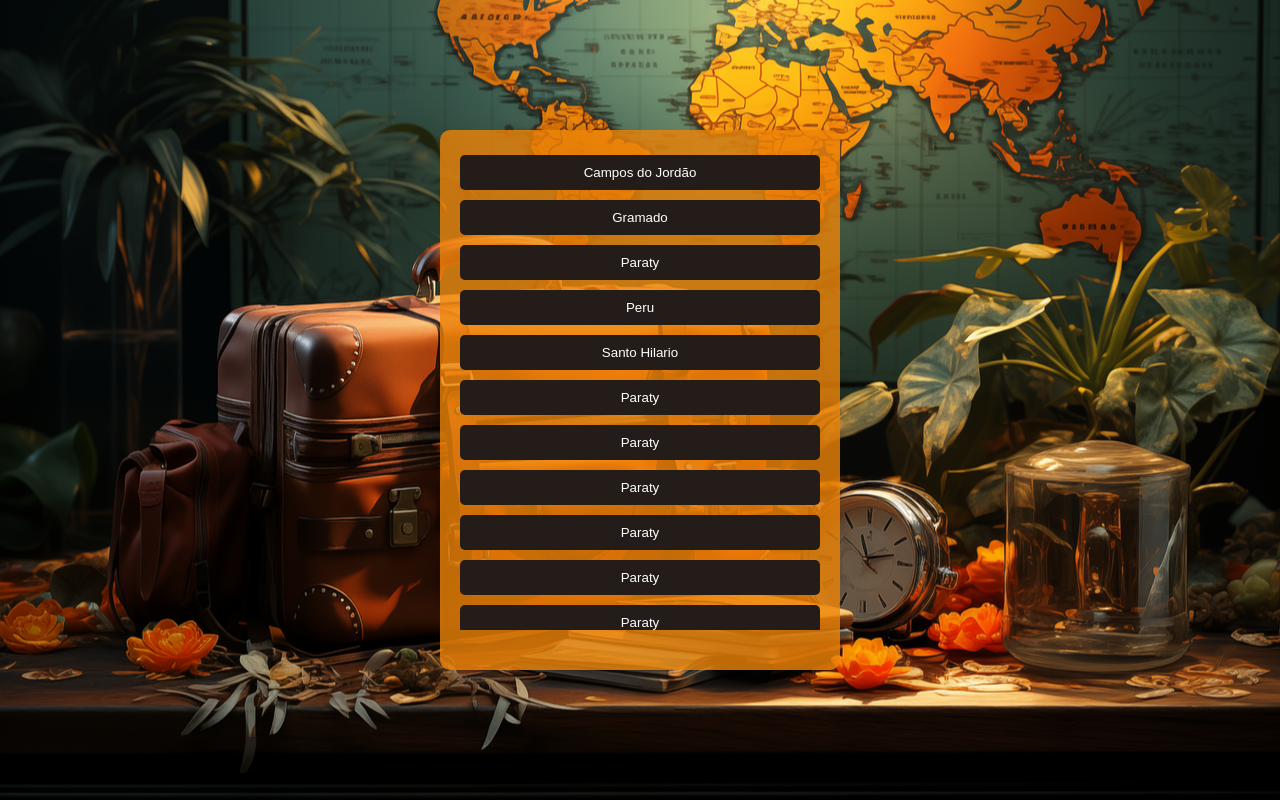
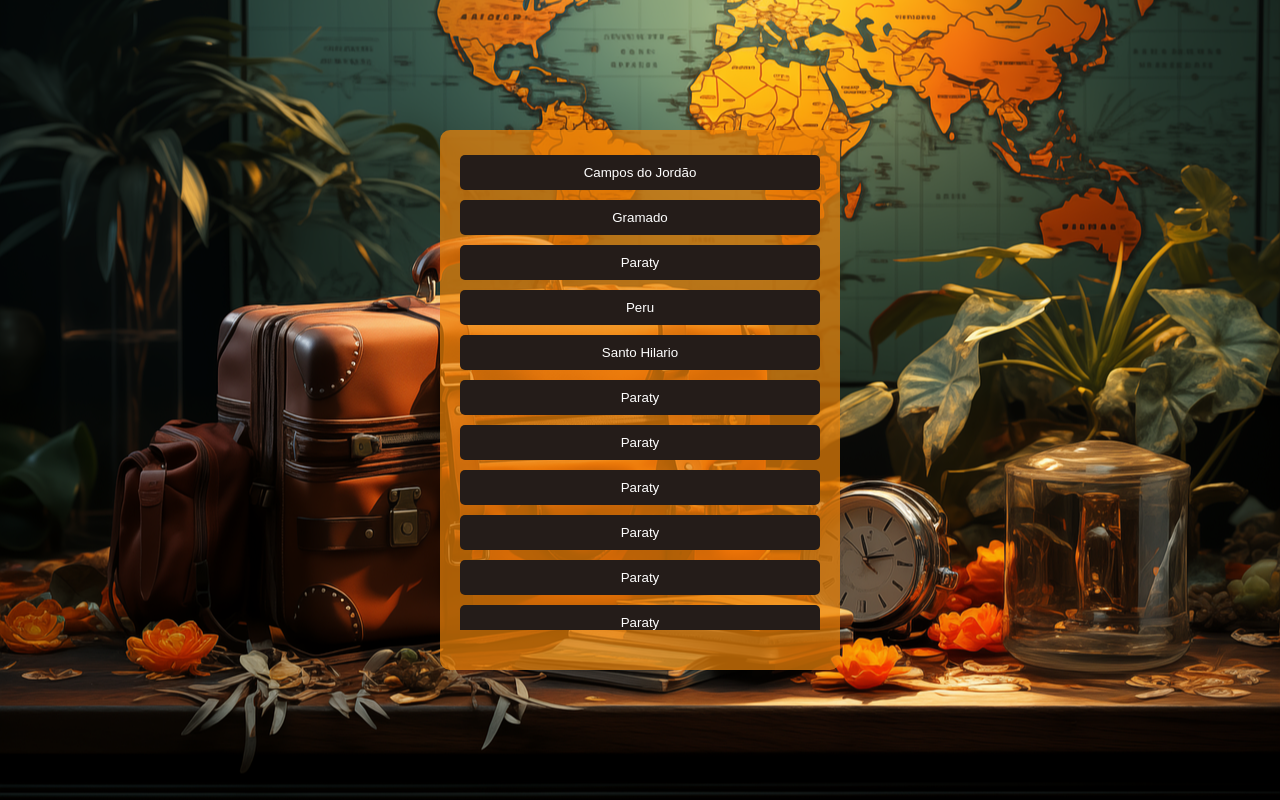
Before and after one commit to Francisco0527/Momentos, a plain HTML site: page index.html in a window 1280 px wide. Drawn offline with Linux system fonts and the light colour scheme.

Commit message:
Update style.css

```diff
--- a/style.css
+++ b/style.css
@@ -18,7 +18,7 @@ body {
 .container {
   width: 400px;
   max-height: 90vh;
-  background-color: rgb(238, 133, 9, 0.8);
+  background-color: rgb(238, 133, 9, 0.7);
   padding: 20px;
   border-radius: 10px;
   display: flex;
```
